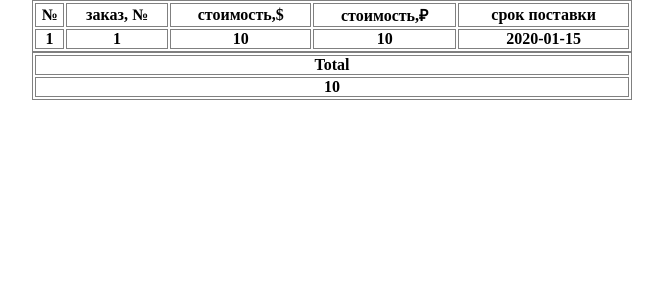
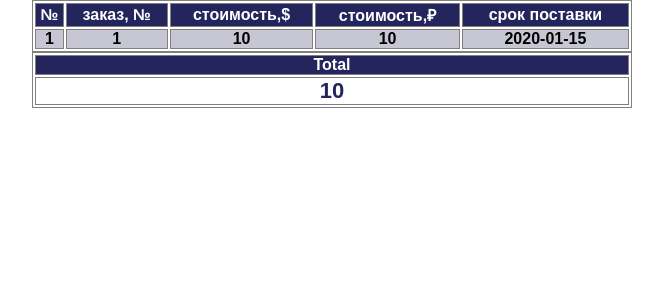
Before and after one commit to Ramil2003/Channel-service-test, a Django app: page / in a window 1280 px wide. Shown: the top 300 px of the page, without its empty margins (308-971 px from the left). Run offline with Django 4.2, Linux system fonts and the light colour scheme; tables that the repository leaves empty hold one stand-in row (values such as "Sample post"); lists and menus that the app fills with data are empty; parts of the project's set-up code (start-up, migrations or seed data) failed here and were passed over.

Commit message:
Work with frontend

```diff
--- a/get_gs_data_app/static/css/style.css
+++ b/get_gs_data_app/static/css/style.css
@@ -2,21 +2,34 @@
 	padding: 0;
 	margin: 0;
 	border: 0;
+    font-family: Arial;
 }
 
 table {
+    font-weight: lighter;
     margin: auto;
-   width: 600px;
+    width: 600px;
 }
 
 table {
-   border: 1px solid grey;
+    color: #ffffff;
+    border: 1px solid grey;
 }
 
 th {
-   border: 1px solid grey;
+    border: 1px solid grey;
 }
 
-td {
-   border: 1px solid grey;
+.tr__head > th{
+    background-color: #25255e;
 }
+
+.th__main{
+    color: #000;
+    background-color: rgba(34, 34, 84, 0.25);
+}
+
+.total{
+    color: #25255e;
+    font-size: 22px;
+}
--- a/templates/index.html
+++ b/templates/index.html
@@ -11,7 +11,7 @@
         <div class="square"></div>
     </header>
     <table>
-        <tr>
+        <tr class="tr__head">
           <th>№</th>
           <th>заказ, №</th>
           <th>стоимость,$</th>
@@ -20,19 +20,19 @@
         </tr>
         {% for d in data_list %}
         <tr>
-          <th> {{ forloop.counter }} </th>
-          <th> {{ d.order_num }} </th>
-          <th> {{ d.cost_dol }} </th>
-          <th> {{ d.cost_rub }} </th>
-          <th> {{ d.delivery_time }} </th>
+          <th class="th__main"> {{ forloop.counter }} </th>
+          <th class="th__main"> {{ d.order_num }} </th>
+          <th class="th__main"> {{ d.cost_dol }} </th>
+          <th class="th__main"> {{ d.cost_rub }} </th>
+          <th class="th__main"> {{ d.delivery_time }} </th>
         </tr>
         {% endfor %}
     </table>
     <table>
-        <tr>
+        <tr class="tr__head">
             <th>Total</th>
         </tr>
-        <tr>
+        <tr class="total">
             <th>{{ total }}</th>
         </tr>
     </table>
```
